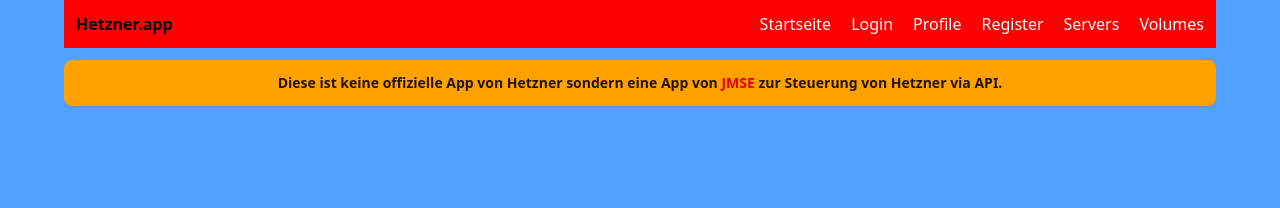
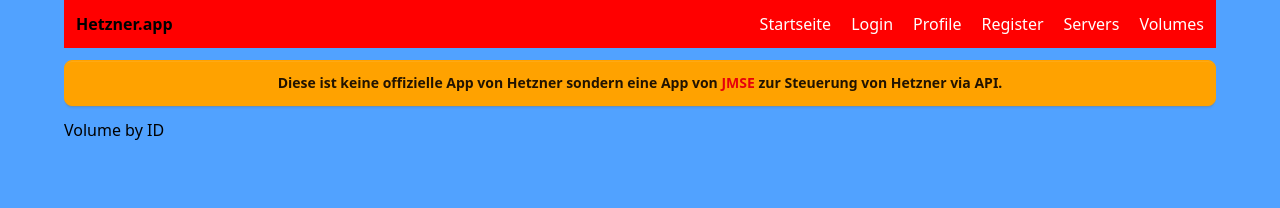
Before and after one commit to HetznerApp/nuxt-hetzner-app, a Nuxt app: page /volume in a window 1280 px wide. Shown: the top 208 px of the page. Built offline with nearby package versions, Linux system fonts and the light colour scheme.

Commit message:
add volume view

```diff
--- /dev/null
+++ b/pages/volume/index.vue
@@ -0,0 +1,9 @@
+<template>
+  <div>
+    Volume by ID
+  </div>
+</template>
+
+<script lang="ts" setup>
+
+</script>
```
